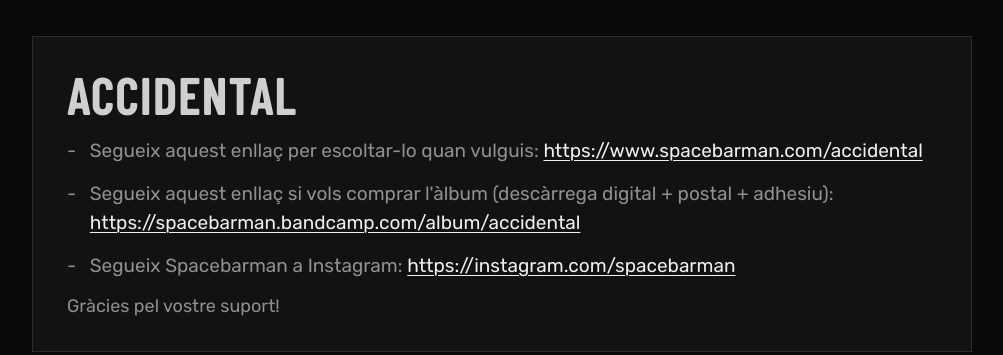
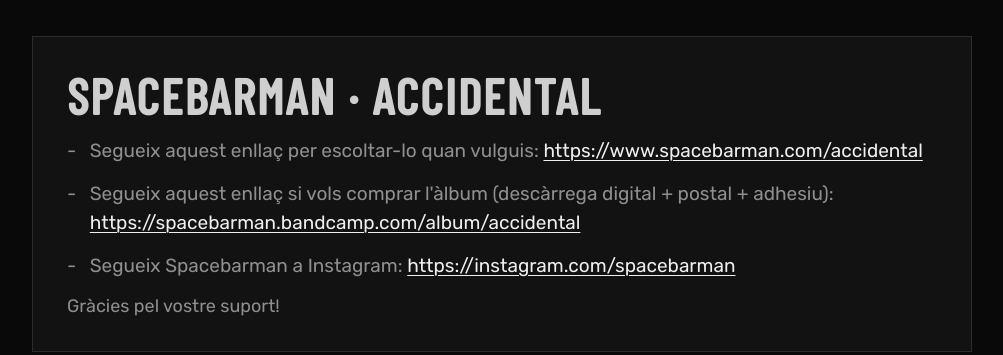
Before and after one commit to spacebarman/accidental, a plain HTML site: page docs/qr/index.html in a window 1280 px wide. Shown: the whole page, without its empty margins (138-1141 px from the left). Drawn offline with Linux system fonts and the light colour scheme.

Commit message:
Fixed title in qr redirect

```diff
--- a/docs/qr/index.html
+++ b/docs/qr/index.html
@@ -124,7 +124,7 @@
   </head>
   <body>
     <main>
-      <h1>ACCIDENTAL</h1>
+      <h1>SPACEBARMAN · ACCIDENTAL</h1>
       <ul>
         <li>
           Segueix aquest enllaç per escoltar-lo quan vulguis:
```
